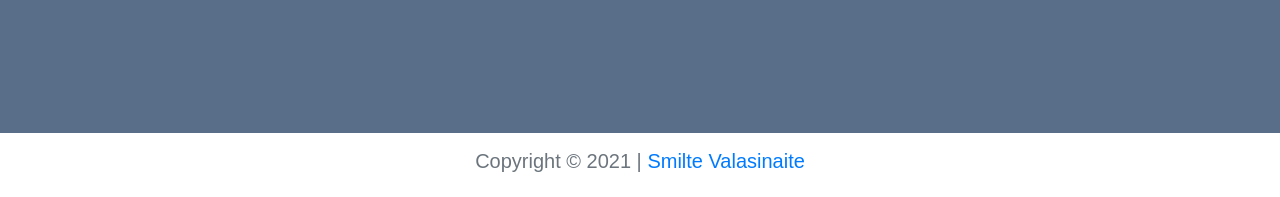
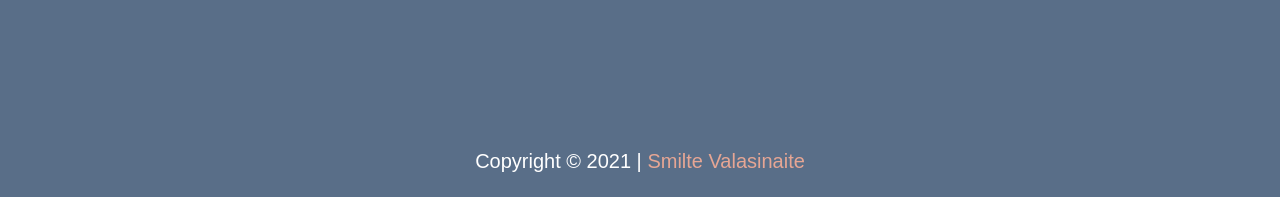
Before and after one commit to smilteval/CS-College-Courses, a plain HTML site: page Web Database Applications/Portfolio/index.html in a window 1280 px wide. Shown: the part 3316-3513 px from the top of the page. Drawn offline with nearby package versions, Linux system fonts and the light colour scheme.

Commit message:
changed footer's style

```diff
--- a/Web Database Applications/Portfolio/index.html
+++ b/Web Database Applications/Portfolio/index.html
@@ -250,7 +250,9 @@
 
     <div id="contact">
       <div class="container pb-5 mb-5">
-        <h1 class="mt-5 pt-5 pb-5 mb-5 text-center text-white">Let's get in touch!</h1>
+        <h1 class="mt-5 pt-5 pb-5 mb-5 text-center text-white">
+          Let's get in touch!
+        </h1>
         <div class="row text-center">
           <div class="col-3">
             <a
@@ -276,10 +278,7 @@
           </div>
 
           <div class="col-3">
-            <a
-              href="https://github.com/smilteval"
-              target="_blank"
-            >
+            <a href="https://github.com/smilteval" target="_blank">
               <div class="btn btn-primary align-items-center">
                 <svg
                   xmlns="http://www.w3.org/2000/svg"
@@ -322,10 +321,7 @@
           </div>
 
           <div class="col-3">
-            <a
-              href="mailto:smilte.val@gmail.com"
-              target="_blank"
-            >
+            <a href="mailto:smilte.val@gmail.com" target="_blank">
               <div class="btn btn-primary align-items-center">
                 <svg
                   xmlns="http://www.w3.org/2000/svg"
@@ -348,10 +344,13 @@
     </div>
 
     <!-- Footer -->
-    <div class="container text-muted text-center py-3">
-      <h5>
-        Copyright &copy; 2021 | <a href="#" class="">Smilte Valasinaite</a>
-      </h5>
+    <div id="footer">
+      <div class="container text-white text-center py-3">
+        <h5>
+          Copyright &copy; 2021 |
+          <a href="#welcome" class="">Smilte Valasinaite</a>
+        </h5>
+      </div>
     </div>
 
     <!-- Bootstrap JS -->
--- a/Web Database Applications/Portfolio/style.css
+++ b/Web Database Applications/Portfolio/style.css
@@ -121,6 +121,7 @@ body {
 }
 
 /* Contact page */
+
 #contact {
   background-color: #596e88;
   height: 50vh;
@@ -152,3 +153,13 @@ body {
   padding-left: 10px;
   margin: 0;
 }
+
+/* Footer */
+
+#footer{
+  background-color: #596e88;
+}
+
+#footer a{
+  color:#e6a694;
+}
```
